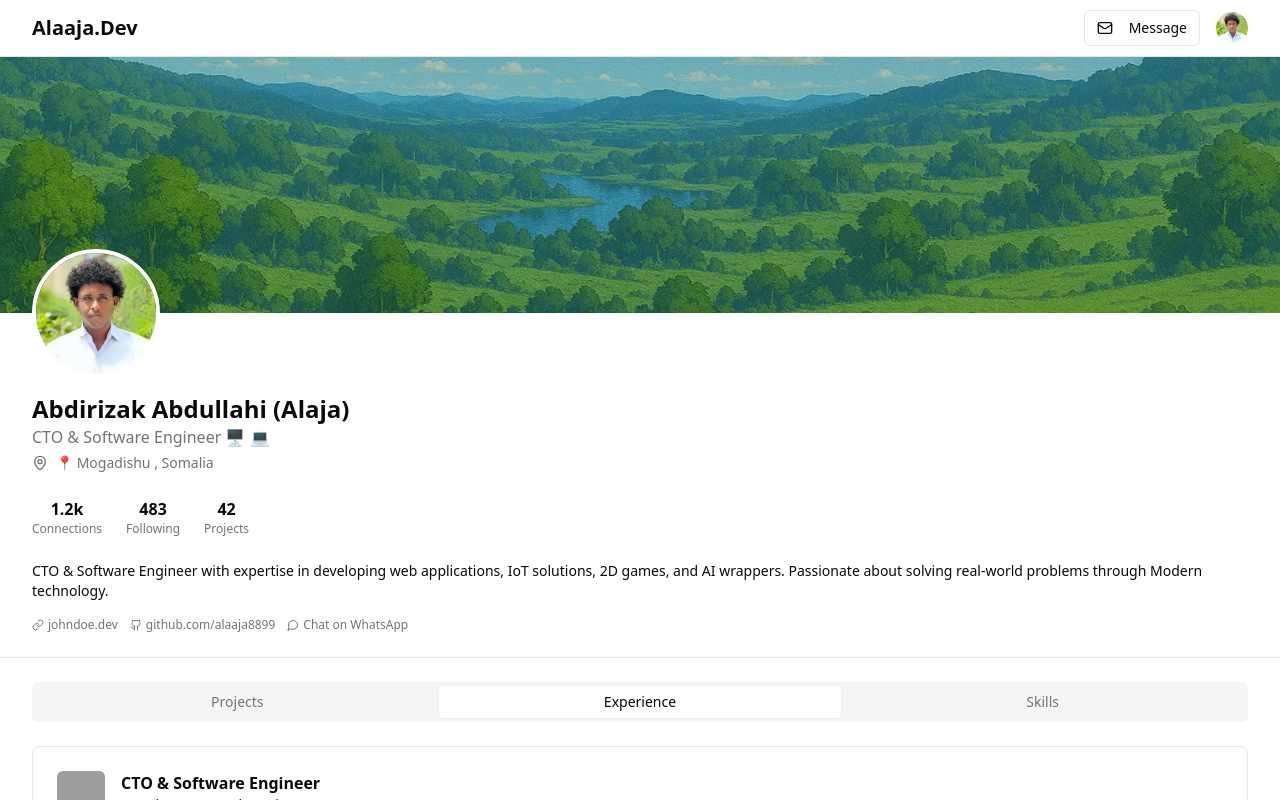
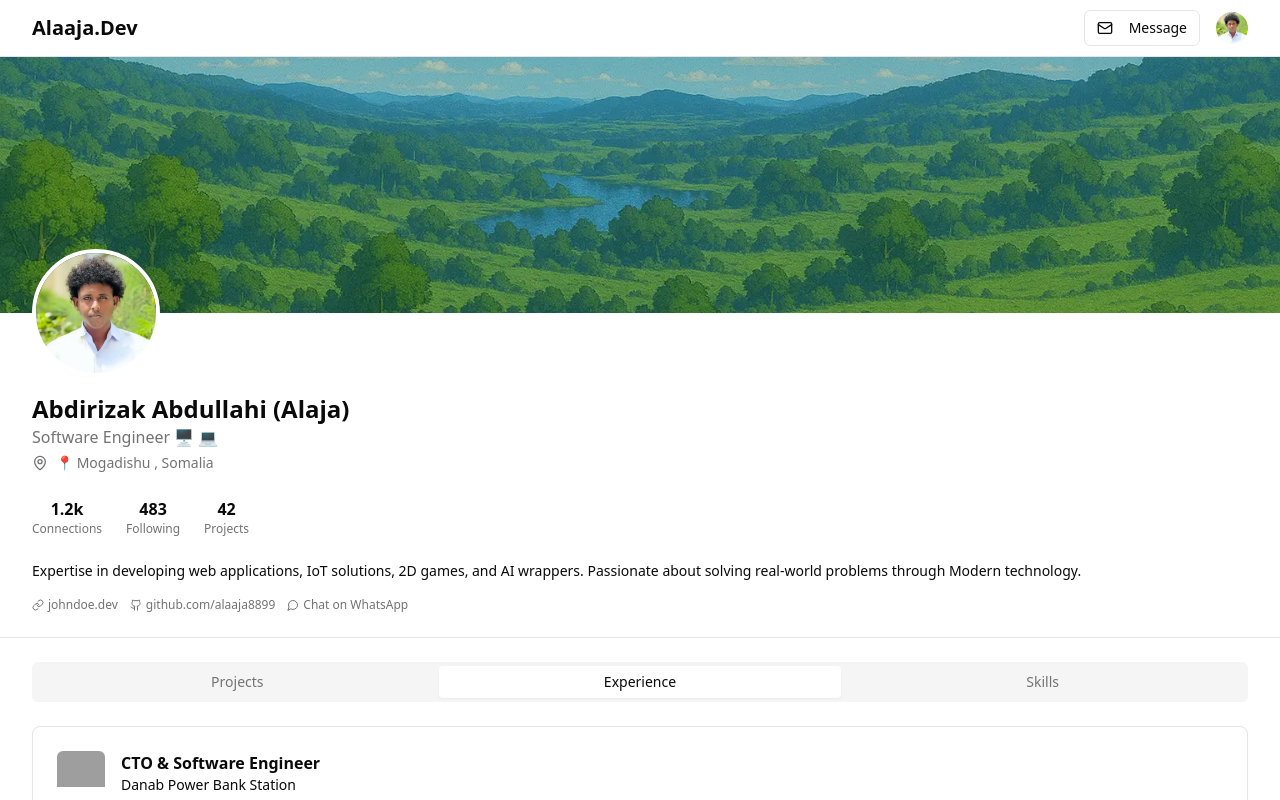
Before and after one commit to Alaaja8899/alaja-dev, a Next.js app: page / in a window 1280 px wide. Shown: the top 800 px of the page. Built offline with nearby package versions, Linux system fonts and the light colour scheme; grey boxes are pictures that could not be loaded.

Commit message:
simple text tweaks

```diff
--- a/app/page.tsx
+++ b/app/page.tsx
@@ -77,7 +77,7 @@ export default function SocialProfilePage() {
           <div className="flex flex-col md:flex-row md:items-center md:justify-between gap-4">
             <div>
               <h1 className="text-2xl font-bold">Abdirizak Abdullahi (Alaja)</h1>
-              <p className="text-muted-foreground">CTO & Software Engineer 🖥 💻</p>
+              <p className="text-muted-foreground">Software Engineer 🖥 💻</p>
               <div className="flex items-center gap-2 mt-1 text-sm text-muted-foreground">
                 <MapPin className="h-4 w-4" />
                 <span>📍 Mogadishu , Somalia </span>
@@ -104,7 +104,7 @@ export default function SocialProfilePage() {
           {/* Bio */}
           <div className="mt-6">
             <p className="text-sm">
-              CTO & Software Engineer with expertise in developing web applications, IoT solutions, 2D games, and AI wrappers. Passionate about solving real-world problems through Modern  technology.
+               Expertise in developing web applications, IoT solutions, 2D games, and AI wrappers. Passionate about solving real-world problems through Modern  technology.
             </p>
           </div>
 
@@ -242,7 +242,7 @@ This project is a simple implementation of the Space Invaders arcade game using
                   title: "Echopal - Audio streaming",
                   description:
                     "An analytics dashboard for social media managers with content scheduling, performance metrics, and audience insights.",
-                  tags: ["Vue.js", "Express", "PostgreSQL", "Chart.js"],
+                  tags: ["React.js", "Firebase", "TailwindCss", "Agora"],
                   image: "/echopal.webp",
                   stars: 92,
                   forks: 18,
```
